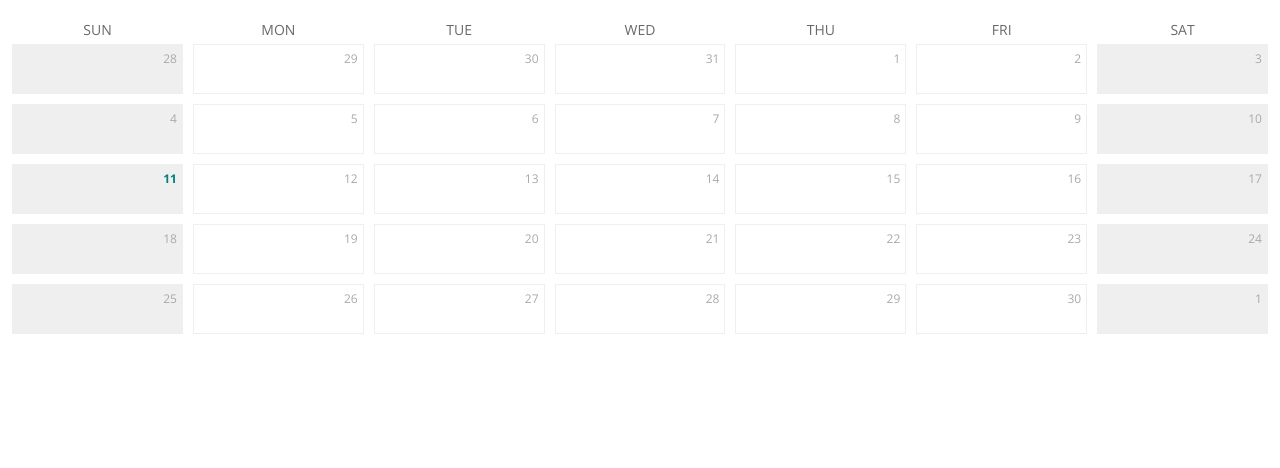
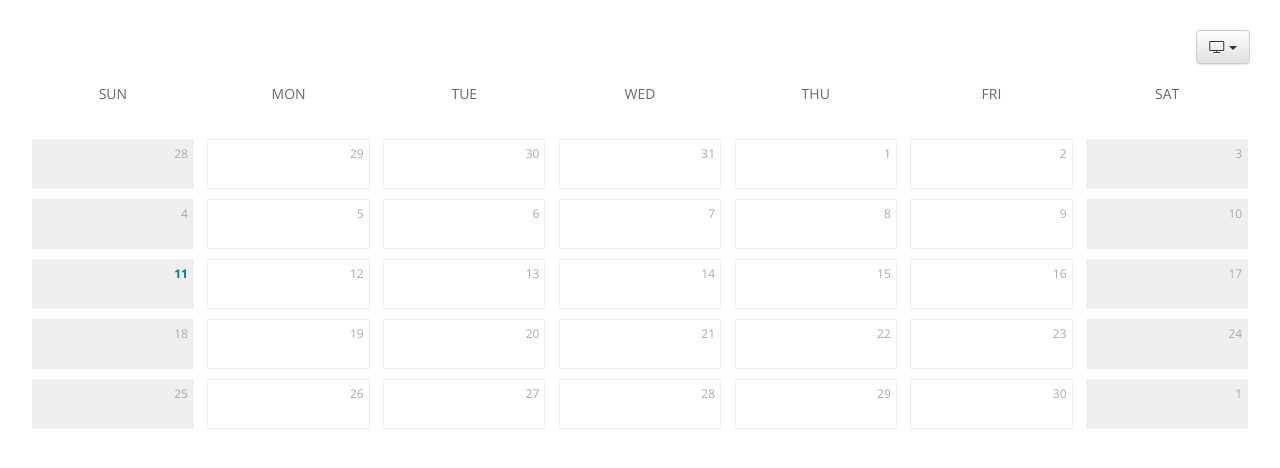
Before and after one commit to monteith/simple-calendar, a React (Create React App) app: page / in a window 1280 px wide. Shown: the top 468 px of the page. Built offline with nearby package versions, Linux system fonts and the light colour scheme.

Commit message:
Added weekly vertical view

```diff
--- a/package.json
+++ b/package.json
@@ -3,11 +3,13 @@
   "version": "0.1.0",
   "private": true,
   "dependencies": {
+    "bootstrap": "^3.3.7",
     "classnames": "^2.2.5",
     "create-react-class": "^15.5.3",
     "moment": "^2.18.1",
     "prop-types": "^15.5.10",
     "react": "^15.5.4",
+    "react-bootstrap": "^0.31.0",
     "react-dom": "^15.5.4"
   },
   "devDependencies": {
--- a/public/index.html
+++ b/public/index.html
@@ -10,6 +10,7 @@
     -->
     <link rel="manifest" href="%PUBLIC_URL%/manifest.json">
     <link rel="shortcut icon" href="%PUBLIC_URL%/favicon.ico">
+
     <!--
       Notice the use of %PUBLIC_URL% in the tags above.
       It will be replaced with the URL of the `public` folder during the build.
@@ -21,13 +22,18 @@
     -->
 
     <link href="https://fonts.googleapis.com/css?family=Open+Sans:400,600,700" rel="stylesheet">
-    <title>React App</title>
+    <link href="https://cdnjs.cloudflare.com/ajax/libs/font-awesome/4.7.0/css/font-awesome.css" rel="stylesheet">
+    <title>Simple Calendar</title>
   </head>
   <body>
     <noscript>
       You need to enable JavaScript to run this app.
     </noscript>
-    <div id="root"></div>
+
+    <div class="container-fluid">
+      <div id="root"></div>
+    </div>
+
     <!--
       This HTML file is a template.
       If you open it directly in the browser, you will see an empty page.
@@ -38,5 +44,6 @@
       To begin the development, run `npm start` or `yarn start`.
       To create a production bundle, use `npm run build` or `yarn build`.
     -->
+
   </body>
 </html>
--- a/src/App.css
+++ b/src/App.css
@@ -1,27 +1,54 @@
-html * {
-  box-sizing: border-box;
-}
-
 .sprintHero {
   font-family: 'Open Sans', sans-serif;
 }
 
-.month__labels {
+.calendar {
+  padding: 30px 15px;
+}
+
+.viewbar {  float: right;  }
+
+.labels,
+.month { clear: both; }
+
+.labels--view-monthly {
   display: flex;
   flex: 1 0 auto;
   justify-content: center;
   padding: 10px 0 0;
 }
 
-.month__label {
+.labels__group {
+  display: flex;
+  flex-direction: column;
+  flex: 1 0 auto;
+  padding-top: 15px;
+  padding-bottom: 15px;
+}
+
+.labels__label {
   color: dimgray;
   font-size: 14px;
   margin: 5px 5px 0 5px;
   padding: 5px 5px 0 5px;
   text-align: center;
   text-transform: uppercase;
-  width: calc(100%/7 - 10px - 2px);
+  width: calc(100%/7);
 }
+
+.labels__label--day {
+  min-height: 50px;
+  margin: 5px;
+  width: 100%;
+}
+
+.labels__label:first-child { margin-left: 0; }
+.labels__label:last-child { margin-right: 0; }
+
+.month { display: flex; }
+.month--view-monthly { flex-direction: column; }
+
+.month__weeks { flex-grow: 1; }
 
 .month__days {
   display: flex;
@@ -31,23 +58,43 @@ html * {
   justify-content: space-around;
 }
 
+.week {
+  padding-bottom: 15px;
+  padding-top: 15px;
+}
+
 .week__days {
   display: flex;
   flex: 1 0 auto;
-  flex-direction: row;
+  flex-direction: column;
   justify-content: center;
 }
 
 .day {
   border: 1px solid #efefef;
   color: darkgray;
+  cursor: pointer;
   font-size: 12px;
   margin: 5px;
   min-height: 50px;
+  transition: box-shadow 200ms ease;
   width: calc(100%/7 - 10px - 2px);
 }
 
+.day:hover {
+  box-shadow: 0px 0px 5px rgba(200,200,200,.5);
+  transition: box-shadow 200ms ease;
+}
+
 .day--weekend {  background: #efefef;  }
+
+.day--view-monthly:first-child { margin-left: 0; }
+.day--view-monthly:nth-child(7n + 7) { margin-right: 0; }
+.day--view-monthly:nth-child(7n + 8) { margin-left: 0; }
+
+.day--view-weekly {
+  width: 100%;
+}
 
 .day__date {
   display: inline-block;
--- a/src/App.js
+++ b/src/App.js
@@ -1,11 +1,10 @@
 import React from 'react';
 import createReactClass from 'create-react-class';
 import PropTypes from 'prop-types';
-import moment from 'moment';
 
 import './App.css';
 
-import {Month} from './components/Month';
+import {Calendar} from './components/Calendar';
 
 const _cc = createReactClass;
 
@@ -20,7 +19,7 @@ const App = _cc({
   render() {
     return (
       <div className="sprintHero">
-        <Month month={moment().month(5)} view="weeks" />
+        <Calendar />
       </div>
     );
   }
--- /dev/null
+++ b/src/components/Calendar.js
@@ -0,0 +1,40 @@
+import React from 'react';
+import moment from 'moment';
+import createReactClass from 'create-react-class';
+import PropTypes from 'prop-types';
+
+import {Month} from './Month';
+import {ViewBar} from './ViewBar';
+
+const _cc = createReactClass;
+
+const Calendar = _cc({
+  displayName: 'Calendar.Container',
+
+  propTypes: {
+    date: PropTypes.object
+  },
+
+  getInitialState() {
+    return {
+      focus: moment(),
+      view: 'monthly'
+    }
+  },
+
+  setView (view) {
+    this.setState( () => { return { view }});
+  },
+
+  render() {
+    return (
+      <div className="calendar">
+        <ViewBar view={this.state.view} setView={this.setView} />
+        <Month month={this.state.focus}
+               view={this.state.view} />
+      </div>
+    )
+  }
+});
+
+export {Calendar}
--- /dev/null
+++ b/src/components/LabelBar.js
@@ -0,0 +1,43 @@
+import React from 'react';
+import moment from 'moment';
+
+import {daysOfWeek} from '../dateUtils';
+
+const getDayLabels = () =>
+  daysOfWeek(moment())
+    .map( (day) =>
+      <div key={`label-${day.format('ddd')}`}
+           className="labels__label labels__label--day">
+        {day.format('ddd')}
+      </div> );
+
+const LabelBar = ({view, weeks}) => {
+  let labels = getDayLabels();
+  let el = <div />;
+
+  switch (view) {
+    case 'monthly':
+      el = (
+        <div className="labels labels--view-monthly">
+          {labels}
+        </div>
+      );
+      break;
+    case 'weekly':
+      el = (
+        <div className="labels labels--view-weekly">
+          {weeks.map( (n, i) => (
+            <div className="labels__group" key={`week-label-${i}`}>
+              {labels}
+            </div>
+          ))}
+        </div>
+      );
+      break;
+    default:
+      el = <div className="labels"><p>No label group found</p></div>
+  }
+  return el;
+};
+
+export {LabelBar};
--- a/src/components/Month.js
+++ b/src/components/Month.js
@@ -1,19 +1,13 @@
 import React from 'react';
-import moment from 'moment';
 import PropTypes from 'prop-types';
+import cx from 'classnames/bind';
 
+import {LabelBar} from './LabelBar';
 import {Week} from './Week';
 import {Day} from './Day';
 
-import {weeksOfMonth, monthEdges, daysOfWeek} from '../dateUtils';
+import {weeksOfMonth, monthEdges} from '../dateUtils';
 
-const getDayLabels = () =>
-  daysOfWeek(moment())
-    .map( (day) =>
-      <div key={`label-${day.format('ddd')}`}
-           className="month__label month__label--day">
-        {day.format('ddd')}
-      </div> );
 
 /**
  * Month block in calendar
@@ -22,9 +16,7 @@ const getDayLabels = () =>
  * @returns {Component}
  * @constructor
  */
-const Month = ({month, view = 'days'}) => {
-  let labels = getDayLabels();
-
+const Month = ({month, view = 'monthly'}) => {
   let days =
     monthEdges(month)
       .map((day) => <Day key={`day-${day.format('DDD')}`} date={day} view={view} />);
@@ -41,16 +33,14 @@ const Month = ({month, view = 'days'}) => {
       });
 
   return (
-    <div className="month">
-      <div className="month__labels">
-        {labels}
-      </div>
-      {view === 'days' && (
+    <div className={cx('month', `month--view-${view}`)}>
+      <LabelBar view={view} weeks={weeks} />
+      {view === 'monthly' && (
         <div className="month__days">
           {days}
         </div>
       )}
-      {view === 'weeks' && (
+      {view === 'weekly' && (
         <div className="month__weeks">
           {weeks}
         </div>
--- /dev/null
+++ b/src/components/ViewBar.js
@@ -0,0 +1,23 @@
+import React from 'react';
+import PropTypes from 'prop-types';
+
+import {ButtonToolbar, DropdownButton, MenuItem} from 'react-bootstrap';
+
+const ViewBar = ({setView}) => (
+  <div className="viewbar">
+    <ButtonToolbar>
+      <DropdownButton pullRight={true} title={<i className="fa fa-television" />} id="viewbar">
+        <MenuItem eventKey="viewbar.daily" onClick={() => setView('daily')}>Daily</MenuItem>
+        <MenuItem eventKey="viewbar.weekly" onClick={() => setView('weekly')}>Weekly</MenuItem>
+        <MenuItem eventKey="viewbar.monthly" onClick={() => setView('monthly')}>Monthly</MenuItem>
+      </DropdownButton>
+    </ButtonToolbar>
+  </div>
+);
+
+ViewBar.displayName = 'Calendar.Viewbar';
+ViewBar.propTypes = {
+  setView: PropTypes.func.isRequired
+};
+
+export {ViewBar};
--- a/src/components/Week.js
+++ b/src/components/Week.js
@@ -20,7 +20,7 @@ const Week = ({week}) => {
             .clone()
             .startOf('week')
             .add(i, 'days');
-        return <Day key={day.date()} date={day} />
+        return <Day key={day.date()} date={day} view="weekly" />
       });
 
   return (
--- a/src/index.js
+++ b/src/index.js
@@ -2,7 +2,11 @@ import React from 'react';
 import ReactDOM from 'react-dom';
 import App from './App';
 import registerServiceWorker from './registerServiceWorker';
+
+import 'bootstrap/dist/css/bootstrap.css';
+import 'bootstrap/dist/css/bootstrap-theme.css';
 import './index.css';
 
 ReactDOM.render(<App model={{}} />, document.getElementById('root'));
+
 registerServiceWorker();
```
Also changed, not shown: src/Calendar.js (added), 1 other file (tests, documents, lock files or other folders).
